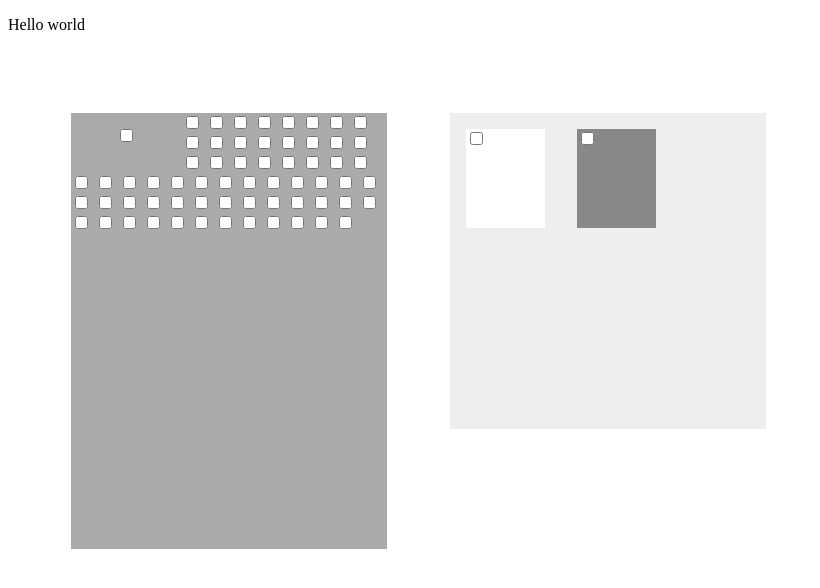
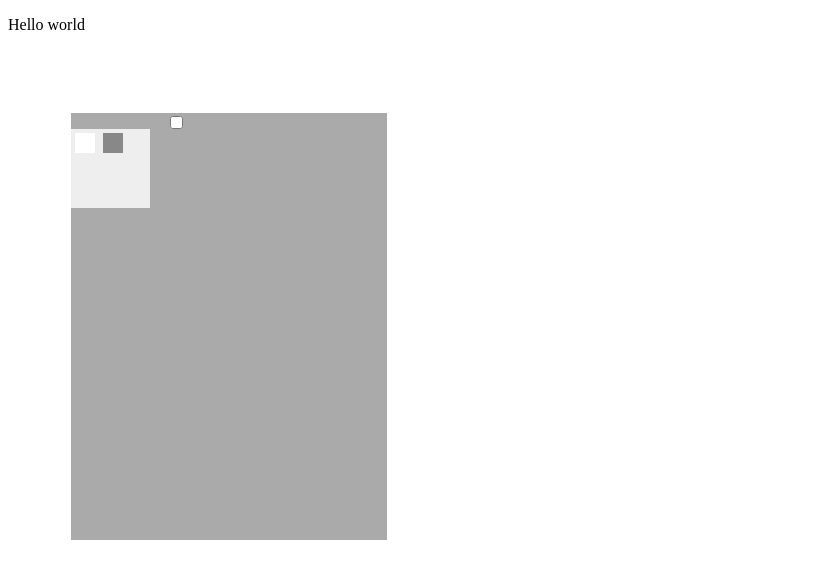
Before and after one commit to Faxn/AWS-Node-freebasic-chess, a website: page chess.html in a window 1280 px wide. Shown: the whole page, without its empty margins (0-820 px from the left). Drawn offline with Linux system fonts and the light colour scheme.

Commit message:
change check css

```diff
--- a/chess.css
+++ b/chess.css
@@ -1,15 +1,36 @@
 .white-box{
-    width: 25%;padding-bottom: 25%;background-color: #fff; float: left;margin: 5%
+    width: 25%;
+    padding-bottom: 25%;
+    background-color: #fff;
+    float: left;
+    margin: 5%
 }
 .Board{
-    height:0;width: 25%;padding-bottom: 25%;background-color: #eee; float: left;margin: 5% 5% 5% 0;overflow:hidden;"
+    height:0;
+    width: 25%;
+    padding-bottom: 25%;
+    background-color: #eee;
+    float: left;
+    margin: 5% 5% 5% 0;
+    overflow:hidden;
 }
 .black-space{
-    width: 25%;padding-bottom: 25%;background-color: #888; float: left;margin: 5%;"
+    width: 25%;
+    padding-bottom: 25%;
+    background-color: #888;
+    float: left;
+    margin: 5%;"
 }
 .white-space{
-    width: 25%;padding-bottom: 25%;background-color: #fff; float: left;margin: 5%;"
+    width: 25%;
+    padding-bottom: 25%;
+    background-color: #fff;
+    float: left;
+    margin: 5%;"
 }
 .check{
-    display
+    display: none;
+    width: 150px;
+    height: 150px;
+    float: both;
 }
--- a/chess.html
+++ b/chess.html
@@ -1,79 +1,15 @@
 <!DOCTYPE html>
 <html>
-<head>
-<link rel="stylesheet" type="text/css" media="all" href="chess.css">
+	<head>
+		<link rel="stylesheet" type="text/css" media="all" href="chess.css">
 </head>
 <body>
 
 <p>Hello world</p>
 <form action="">
 <div style="width: 25%;padding-bottom: 25%;background-color: #aaa; float: left;margin: 5%;"> <input type="checkbox" name="vehicle" value="Pawn">
-<input type="checkbox" name="vehicle" value="Pawn">
 
-<input class="white-box" type="checkbox" name="vehicle" value="Pawn">
-<input type="checkbox" name="vehicle" value="Pawn">
-<input type="checkbox" name="vehicle" value="Pawn">
-<input type="checkbox" name="vehicle" value="Pawn">
-<input type="checkbox" name="vehicle" value="Pawn">
-<input type="checkbox" name="vehicle" value="Pawn">
-<input type="checkbox" name="vehicle" value="Pawn">
-<input type="checkbox" name="vehicle" value="Pawn">
-<input type="checkbox" name="vehicle" value="Pawn">
-<input type="checkbox" name="vehicle" value="Pawn">
-<input type="checkbox" name="vehicle" value="Pawn">
-<input type="checkbox" name="vehicle" value="Pawn">
-<input type="checkbox" name="vehicle" value="Pawn">
-<input type="checkbox" name="vehicle" value="Pawn">
-<input type="checkbox" name="vehicle" value="Pawn">
-<input type="checkbox" name="vehicle" value="Pawn">
-<input type="checkbox" name="vehicle" value="Pawn">
-<input type="checkbox" name="vehicle" value="Pawn">
-<input type="checkbox" name="vehicle" value="Pawn">
-<input type="checkbox" name="vehicle" value="Pawn">
-<input type="checkbox" name="vehicle" value="Pawn">
-<input type="checkbox" name="vehicle" value="Pawn">
-<input type="checkbox" name="vehicle" value="Pawn">
-<input type="checkbox" name="vehicle" value="Pawn">
-<input type="checkbox" name="vehicle" value="Pawn">
-<input type="checkbox" name="vehicle" value="Pawn">
-<input type="checkbox" name="vehicle" value="Pawn">
-<input type="checkbox" name="vehicle" value="Pawn">
-<input type="checkbox" name="vehicle" value="Pawn">
-<input type="checkbox" name="vehicle" value="Pawn">
-<input type="checkbox" name="vehicle" value="Pawn">
-<input type="checkbox" name="vehicle" value="Pawn">
-<input type="checkbox" name="vehicle" value="Pawn">
-<input type="checkbox" name="vehicle" value="Pawn">
-<input type="checkbox" name="vehicle" value="Pawn">
-<input type="checkbox" name="vehicle" value="Pawn">
-<input type="checkbox" name="vehicle" value="Pawn">
-<input type="checkbox" name="vehicle" value="Pawn">
-<input type="checkbox" name="vehicle" value="Pawn">
-<input type="checkbox" name="vehicle" value="Pawn">
-<input type="checkbox" name="vehicle" value="Pawn">
-<input type="checkbox" name="vehicle" value="Pawn">
-<input type="checkbox" name="vehicle" value="Pawn">
-<input type="checkbox" name="vehicle" value="Pawn">
-<input type="checkbox" name="vehicle" value="Pawn">
-<input type="checkbox" name="vehicle" value="Pawn">
-<input type="checkbox" name="vehicle" value="Pawn">
-<input type="checkbox" name="vehicle" value="Pawn">
-<input type="checkbox" name="vehicle" value="Pawn">
-<input type="checkbox" name="vehicle" value="Pawn">
-<input type="checkbox" name="vehicle" value="Pawn">
-<input type="checkbox" name="vehicle" value="Pawn">
-<input type="checkbox" name="vehicle" value="Pawn">
-<input type="checkbox" name="vehicle" value="Pawn">
-<input type="checkbox" name="vehicle" value="Pawn">
-<input type="checkbox" name="vehicle" value="Pawn">
-<input type="checkbox" name="vehicle" value="Pawn">
-<input type="checkbox" name="vehicle" value="Pawn">
-<input type="checkbox" name="vehicle" value="Pawn">
-<input type="checkbox" name="vehicle" value="Pawn">
-<input type="checkbox" name="vehicle" value="Pawn">
-    </div>
-    </form>
-<form>
+<form id = "check">
 <div class= "Board">
 
 <div class= "white-space"><input class="check" type="checkbox" name="vehicle" value="Rook"></div>
```
